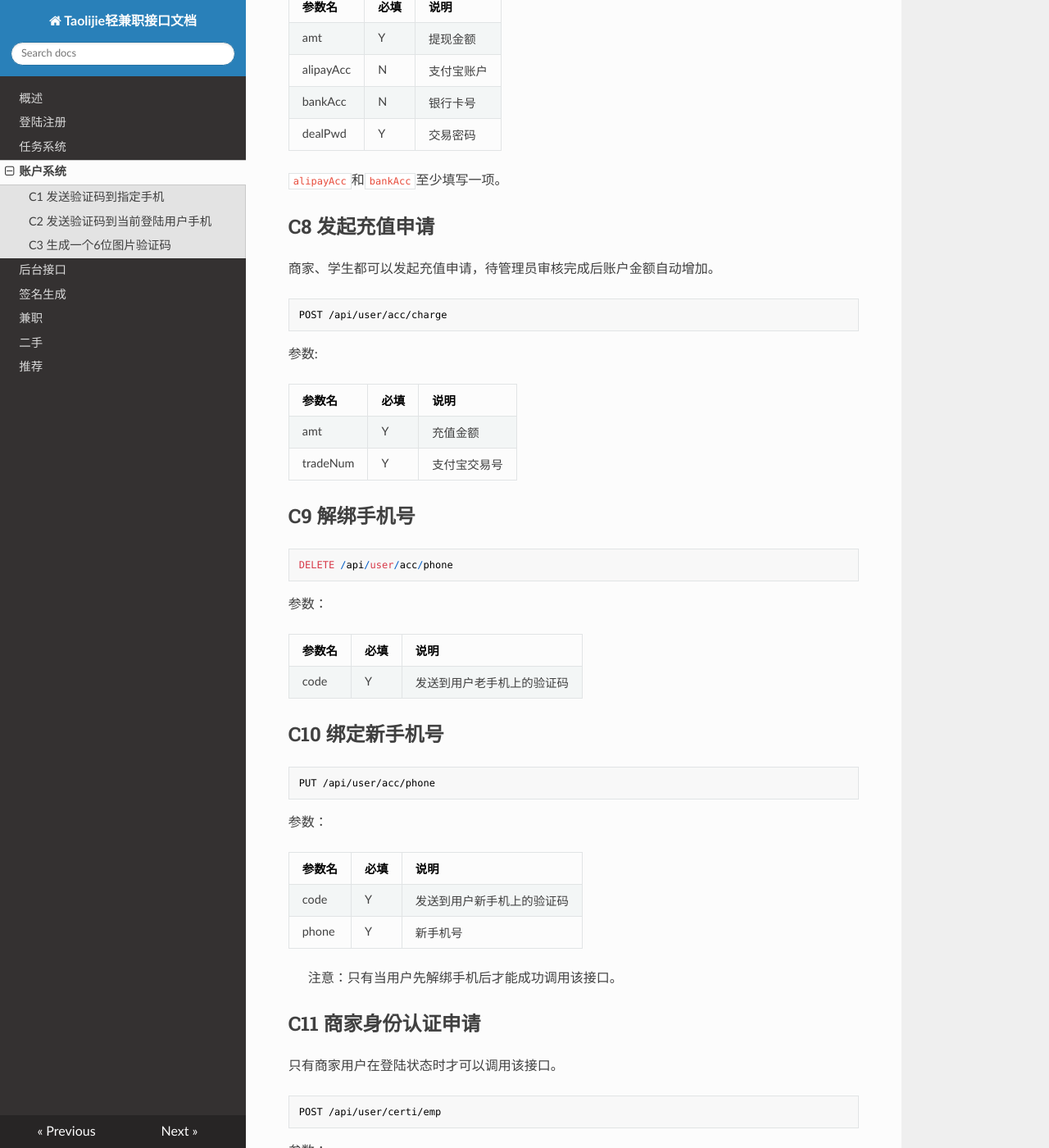
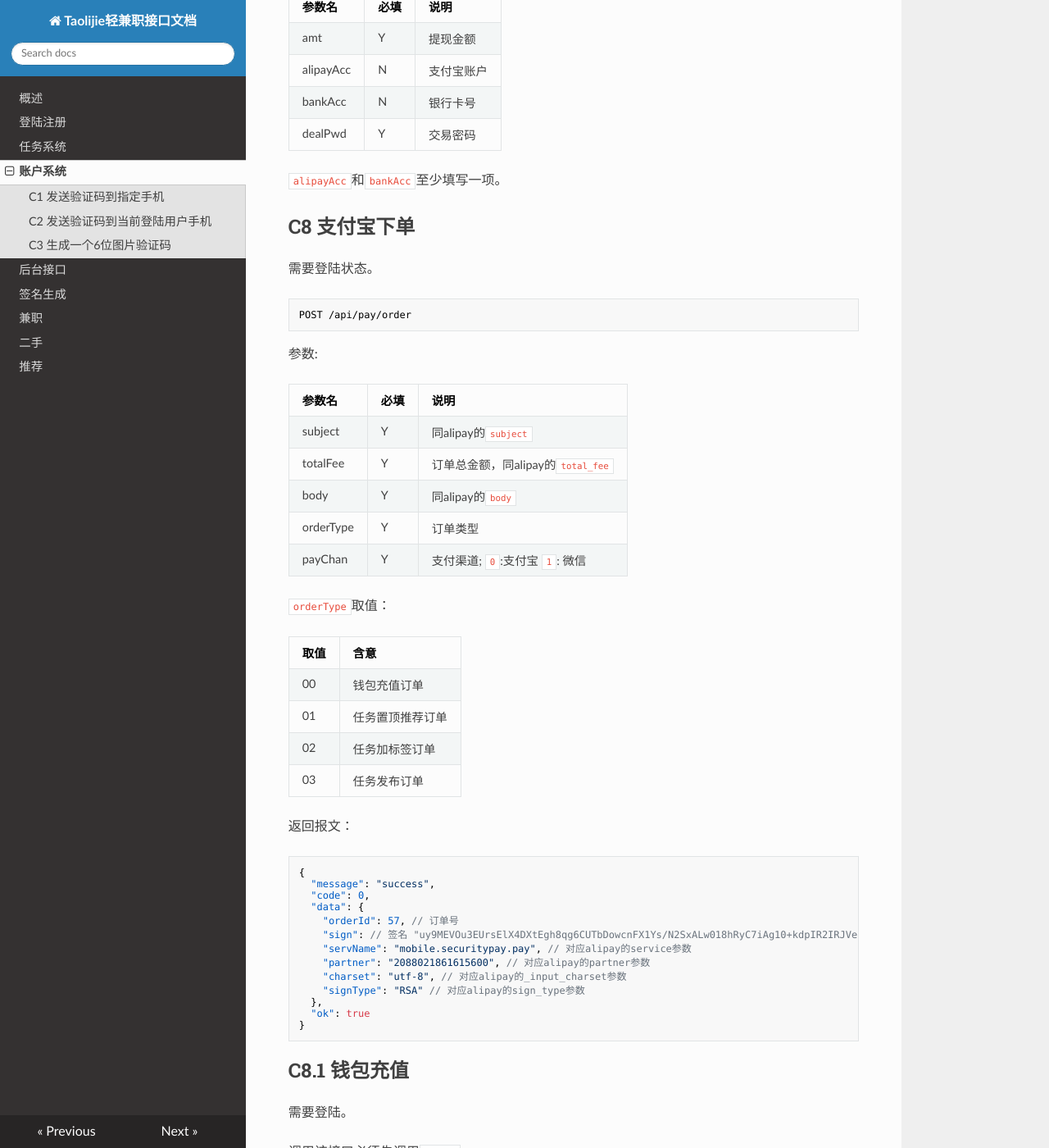
Before and after one commit to wanghongfei/tlj-quest-docs, an MkDocs documentation site: the page built from docs/acc.md, in a window 1280 px wide and 1400 px high, scrolled down 2862 px. Shown: the whole window at 82% size. Built offline with MkDocs 1.6.1, drawn with Linux system fonts in a browser that asks for light colours; nearby versions of some CDN libraries; old or Windows-style settings are respelled for this version of MkDocs; some of the changed text lies outside the part shown.

Commit message:
部分接口支付直接支付

````diff
--- a/docs/acc.md
+++ b/docs/acc.md
@@ -67,8 +67,6 @@ POST /api/user/acc
 | email     | N    | 用户邮箱        |
 | name      | N    | 用户姓名        |
 
-
-
 ## C41 修改交易密码
 
 需要登陆，且已经开通了钱包、设置过密保。
@@ -83,8 +81,6 @@ PUT /api/user/acc/dealPwd
 | ------- | ---- | ----- |
 | answer  | Y    | 密保答案  |
 | dealPwd | Y    | 新交易密码 |
-
-
 
 ## C5 修改支付宝账号
 
@@ -133,20 +129,70 @@ POST /api/user/acc/withdraw
 
 
 
-## C8 发起充值申请
+## C8 支付宝下单
 
-商家、学生都可以发起充值申请，待管理员审核完成后账户金额自动增加。
+需要登陆状态。
+
+```
+POST /api/pay/order
+```
+
+参数:
+
+| 参数名       | 必填   | 说明                        |
+| --------- | ---- | ------------------------- |
+| subject   | Y    | 同alipay的`subject`         |
+| totalFee  | Y    | 订单总金额，同alipay的`total_fee` |
+| body      | Y    | 同alipay的`body`            |
+| orderType | Y    | 订单类型                      |
+| payChan   | Y    | 支付渠道; `0`:支付宝 `1`: 微信     |
+
+`orderType`取值：
+
+| 取值   | 含意       |
+| ---- | -------- |
+| 00   | 钱包充值订单   |
+| 01   | 任务置顶推荐订单 |
+| 02   | 任务加标签订单  |
+| 03   | 任务发布订单   |
+
+返回报文：
+
+``` json
+{
+  "message": "success",
+  "code": 0,
+  "data": {
+    "orderId": 57, // 订单号
+    "sign": // 签名 "uy9MEVOu3EUrsElX4DXtEgh8qg6CUTbDowcnFX1Ys/N2SxALw018hRyC7iAg10+kdpIR2IRJVeoaXg4Y/l7/2ARsEx3XwrgQ2b6PeDuh91zJLTzyBtuQF8LBtP1GWypHXeve9RtqA8Q4KE9Tyydxw9QnkALKZKF+DekmhJh9Ou4=",
+    "servName": "mobile.securitypay.pay", // 对应alipay的service参数
+    "partner": "2088021861615600", // 对应alipay的partner参数
+    "charset": "utf-8", // 对应alipay的_input_charset参数
+    "signType": "RSA" // 对应alipay的sign_type参数
+  },
+  "ok": true
+}
+```
+
+
+
+## C8.1 钱包充值
+
+需要登陆。
+
+调用该接口必须先调用`C8下单`。
 
 ```
 POST /api/user/acc/charge
 ```
 
-参数:
+参数：
 
-| 参数名      | 必填   | 说明     |
-| -------- | ---- | ------ |
-| amt      | Y    | 充值金额   |
-| tradeNum | Y    | 支付宝交易号 |
+| 参数名     | 必填   | 说明    |
+| ------- | ---- | ----- |
+| orderId | Y    | 充值订单号 |
+
+
 
 ## C9 解绑手机号
 
--- a/index.html
+++ b/index.html
@@ -507,5 +507,5 @@ App-Token: WEFEIASIWEdfrilkzxcv
 
 <!--
 MkDocs version : 0.14.0
-Build Date UTC : 2015-10-28 13:00:58.694340
+Build Date UTC : 2015-10-30 10:42:27.145525
 -->
````
Also changed, not shown: docs/quest.md (+24 -26 lines), sitemap.xml (+9 -9 lines), 3 other files.
